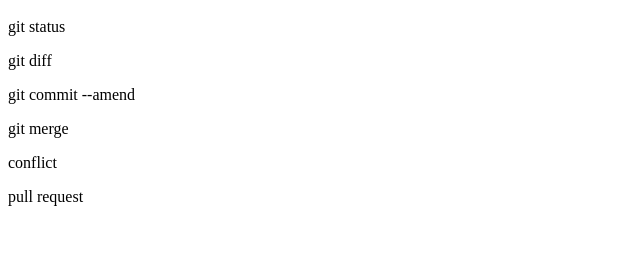
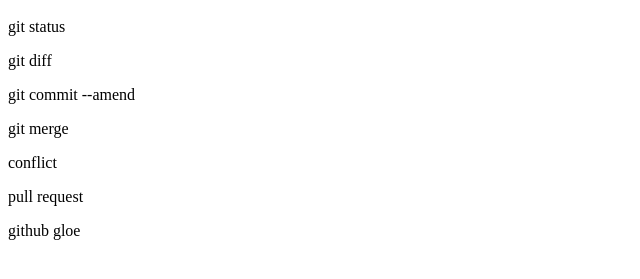
Before and after one commit to bilitili/git_tutorial, a plain HTML site: page index.html in a window 1280 px wide. Shown: the part 57-336 px from the top of the page, without its empty margins (0-640 px from the left). Drawn offline with Linux system fonts and the light colour scheme.

Commit message:
github glowを追記

```diff
--- a/index.html
+++ b/index.html
@@ -5,3 +5,4 @@
 <p>git merge</p>
 <p>conflict</p>
 <p>pull request</p>
+<p>github gloe</p>
```
